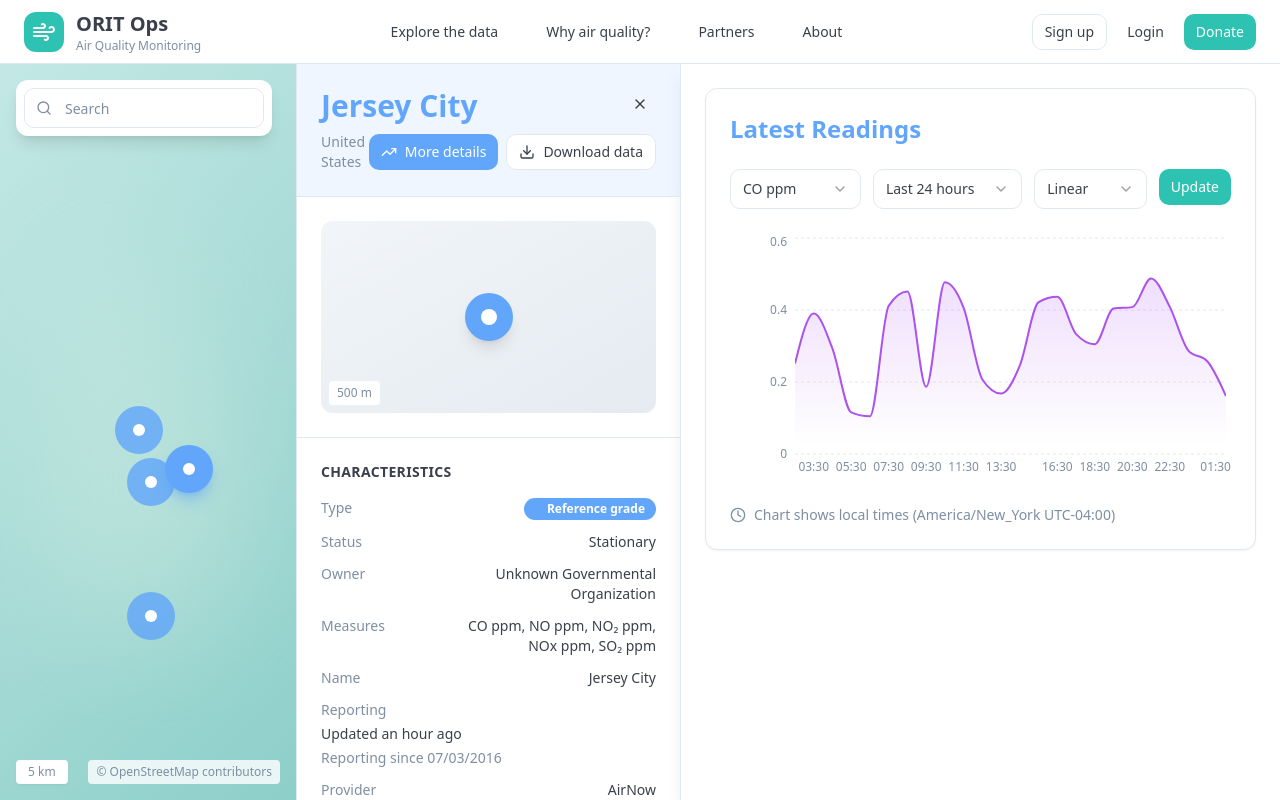
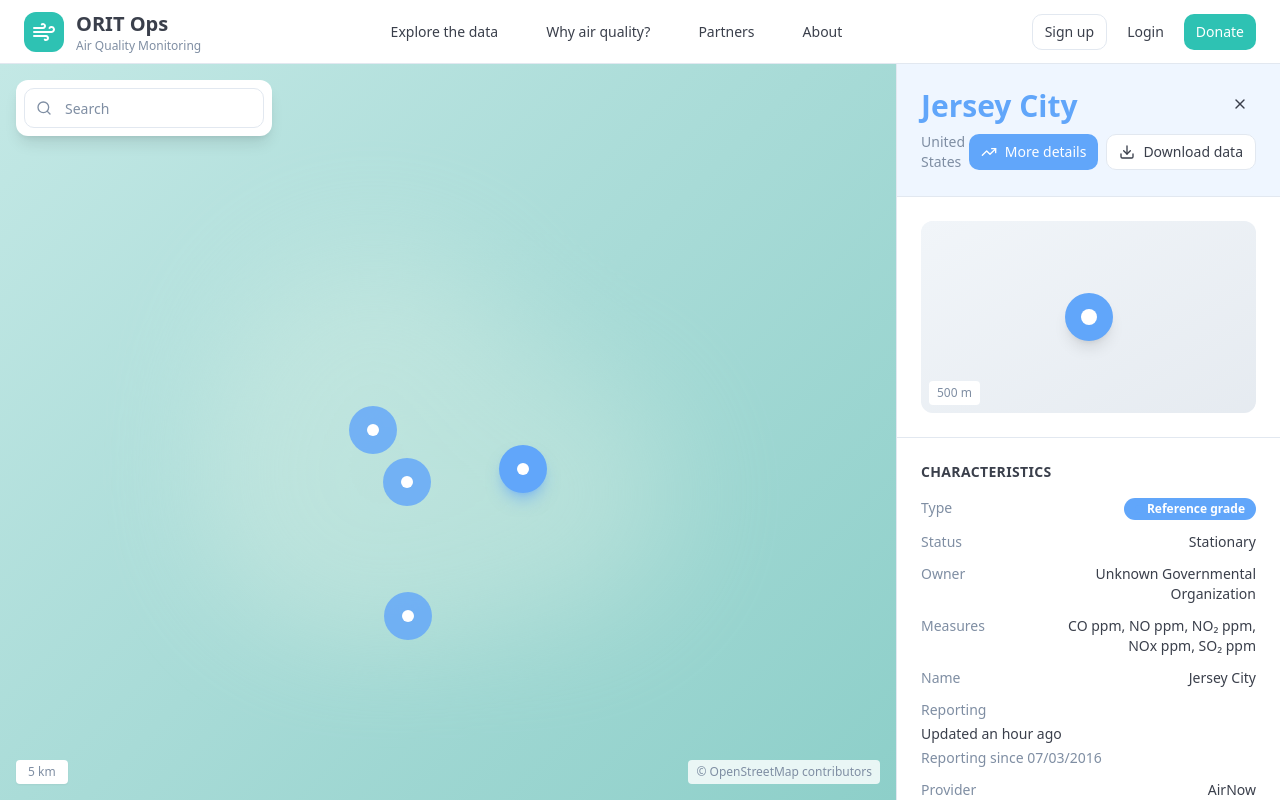
Before and after one commit to sarthakmehta3/sample-project, a React (Vite) app: page / in a window 1280 px wide. Built offline with nearby package versions, Linux system fonts and the light colour scheme; the HTML template or start-up script is replaced by a standard one.

Commit message:
Toggle Latest Readings panel via 'More details' button
cgen-c91dbf56ebb04b729a6316fc0989f5c9

```diff
--- a/src/pages/Index.tsx
+++ b/src/pages/Index.tsx
@@ -6,16 +6,17 @@ import ReadingsChart from "@/components/ReadingsChart";
 
 const Index = () => {
   const [selectedLocation, setSelectedLocation] = useState<string | null>("jersey-city");
+  const [showDetails, setShowDetails] = useState(false);
 
   return (
     <div className="flex flex-col h-screen bg-background">
       <Header />
       <div className="flex-1 flex overflow-hidden">
-        <MapView onLocationSelect={setSelectedLocation} selectedLocation={selectedLocation} />
+        <MapView onLocationSelect={(id) => { setSelectedLocation(id); setShowDetails(false); }} selectedLocation={selectedLocation} />
         {selectedLocation && (
           <>
-            <LocationPanel locationId={selectedLocation} />
-            <ReadingsChart locationId={selectedLocation} />
+            <LocationPanel locationId={selectedLocation} onMoreDetails={() => setShowDetails(true)} />
+            {showDetails && <ReadingsChart locationId={selectedLocation} />}
           </>
         )}
       </div>
```
